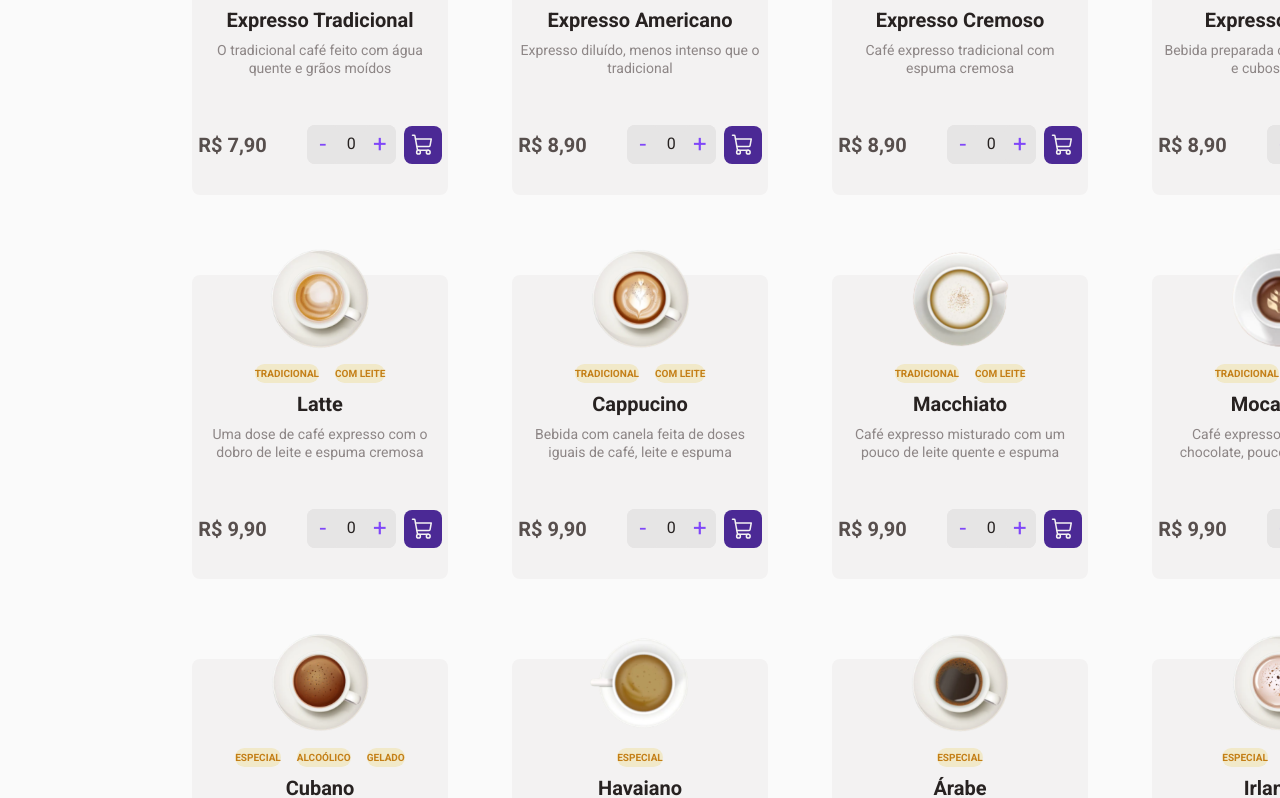
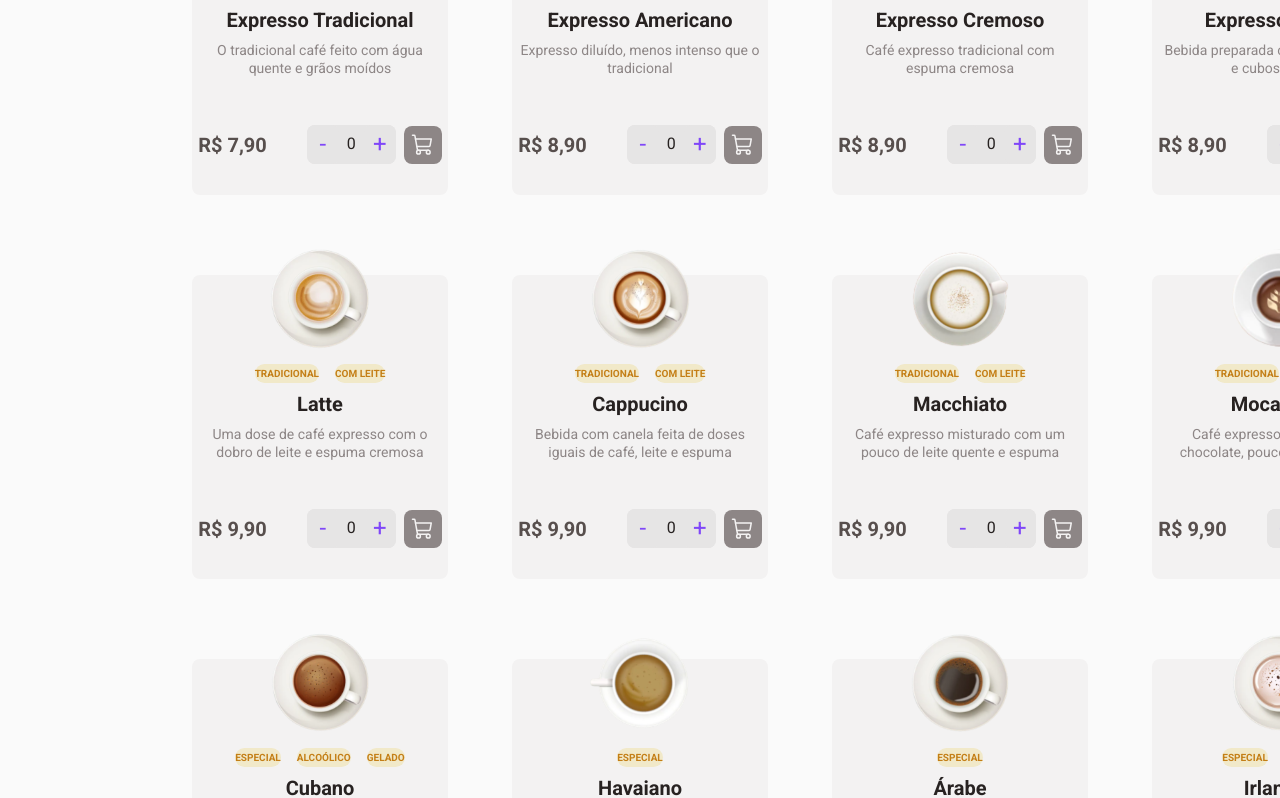
Before and after one commit to antonioRenato/Coffee-Delivery-React, a React (Vite) app: page / in a window 1280 px wide. Shown: the part 887-1685 px from the top of the page. Built offline with nearby package versions, Linux system fonts and the light colour scheme.

Commit message:
fixed button rules

```diff
--- a/src/components/ItemShop/index.tsx
+++ b/src/components/ItemShop/index.tsx
@@ -64,7 +64,11 @@ export function ItemShop(props: ItemShopProps) {
           <button onClick={handleAddCoffee}>+</button>
         </div>
         <div>
-          <button className="CarIcon" onClick={handlePurchase}>
+          <button
+            className="CarIcon"
+            onClick={handlePurchase}
+            disabled={isQuantityZero()}
+          >
             <ShoppingCart size={24} color="#F3F2F2" />
           </button>
         </div>
--- a/src/components/ItemShop/styles.ts
+++ b/src/components/ItemShop/styles.ts
@@ -151,6 +151,10 @@ export const MainItem = styled.div`
       .CarIcon:hover {
         background-color: ${(props) => props.theme['--purple-400']};
       }
+
+      .CarIcon:disabled {
+        background: ${(props) => props.theme['--gray-300']};
+      }
     }
   }
 `
```
